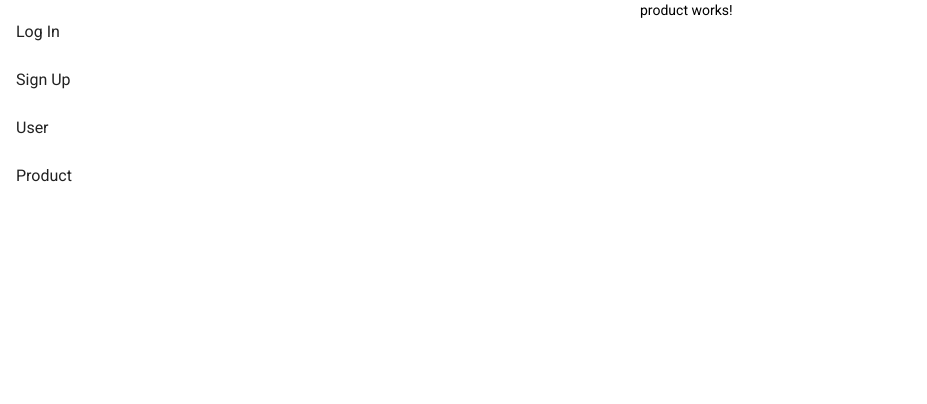
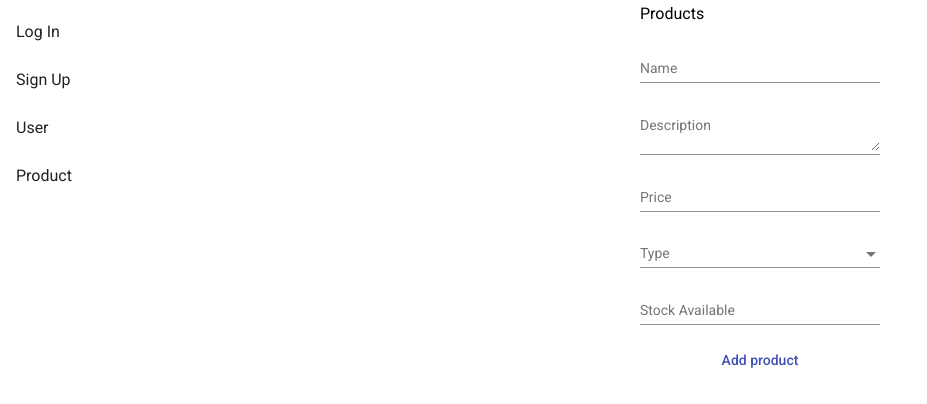
Before and after one commit to ElMachistador/forms, an Angular app: page /product in a window 1280 px wide. Shown: the top 404 px of the page, without its empty margins (0-927 px from the left). Built offline with nearby package versions, Linux system fonts and the light colour scheme.

Commit message:
product V0.5 pre alpha release

```diff
--- a/src/app/product/product.component.html
+++ b/src/app/product/product.component.html
@@ -1 +1,33 @@
-<p>product works!</p>
+<h3>Products</h3>
+
+
+<form [formGroup]="form" (ngSubmit)="sell()">
+  <mat-form-field>
+    <mat-label id="name">Name</mat-label>
+    <input formControlName="name" matInput type="text">
+  </mat-form-field>
+
+  <mat-form-field>
+    <mat-label id="description">Description</mat-label>
+    <textarea formControlName="description" matInput maxlength="300"></textarea>
+  </mat-form-field>
+
+  <mat-form-field>
+    <mat-label id="price">Price</mat-label>
+    <input matInput formControlName="price" type="number" min="0" step="0.01" pattern="^\d*(\.\d{0,2})?$">
+  </mat-form-field>
+
+  <mat-form-field>
+    <mat-label id="type">Type</mat-label>
+    <mat-select formControlName="types">
+      <mat-option value="fruit">Placeholder</mat-option>
+    </mat-select>
+  </mat-form-field>
+
+  <mat-form-field>
+    <mat-label id="stock">Stock Available</mat-label>
+    <input formControlName="stock" matInput type="number" min="0" step="1" pattern="^\d*(.\d{0,0})?$">
+  </mat-form-field>
+
+  <button type="submit" mat-button color="primary">Add product</button>
+</form>
--- a/src/app/product/product.component.scss
+++ b/src/app/product/product.component.scss
@@ -0,0 +1,5 @@
+form{
+  display: flex;
+  flex-direction: column;
+  max-width: 240px;
+}
--- a/src/app/product/product.component.ts
+++ b/src/app/product/product.component.ts
@@ -1,4 +1,6 @@
-import { Component, OnInit } from '@angular/core';
+import { Component} from '@angular/core';
+
+import { FormGroup, FormControl } from '@angular/forms';
 
 interface Product {
   name: string;
@@ -14,11 +16,22 @@ interface Product {
   templateUrl: './product.component.html',
   styleUrls: ['./product.component.scss']
 })
-export class ProductComponent implements OnInit {
+export class ProductComponent{
+form = new FormGroup({
+  name: new FormControl(),
+  description: new FormControl(),
+  price: new FormControl(),
+  types: new FormControl(),
+  stock: new FormControl()
+})
+products: Product[] = []
 
-  constructor() { }
-
-  ngOnInit(): void {
+sell(){
+  if(this.form.valid){
+    this.products.push(this.form.value)
+    this.form.reset()
+    console.log(this.products)
   }
+}
 
 }
```
